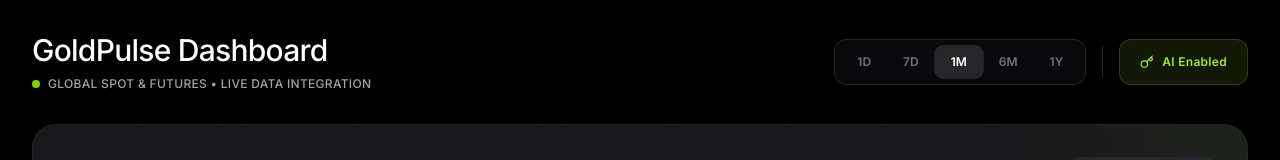
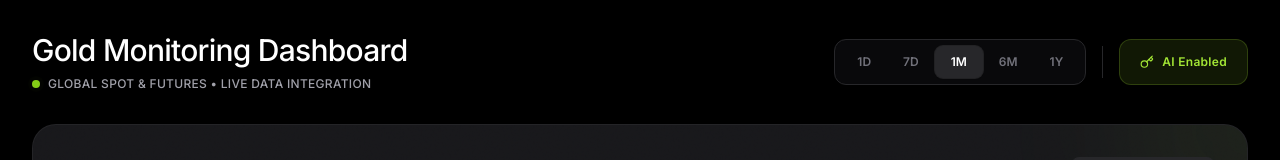
Before and after one commit to phalla-doll/gold-pulse, a React (Vite) app: page / in a window 1280 px wide. Shown: the top 160 px of the page. Built offline with nearby package versions, Linux system fonts and the light colour scheme; no server answers.

Commit message:
refactor: Update dashboard title
Rename "GoldPulse Dashboard" to "Gold Monitoring Dashboard" for clarity.

```diff
--- a/App.tsx
+++ b/App.tsx
@@ -179,7 +179,7 @@ const App: React.FC = () => {
         <header className="flex flex-col lg:flex-row justify-between items-start lg:items-center gap-6 mb-2">
           {/* Title Section */}
           <div>
-             <h1 className="text-3xl font-medium tracking-tight text-white mb-2">GoldPulse Dashboard</h1>
+             <h1 className="text-3xl font-medium tracking-tight text-white mb-2">Gold Monitoring Dashboard</h1>
              <div className="flex items-center gap-2">
                 <span className="relative flex h-2 w-2">
                   <span className="animate-ping absolute inline-flex h-full w-full rounded-full bg-lime-400 opacity-75"></span>
```
